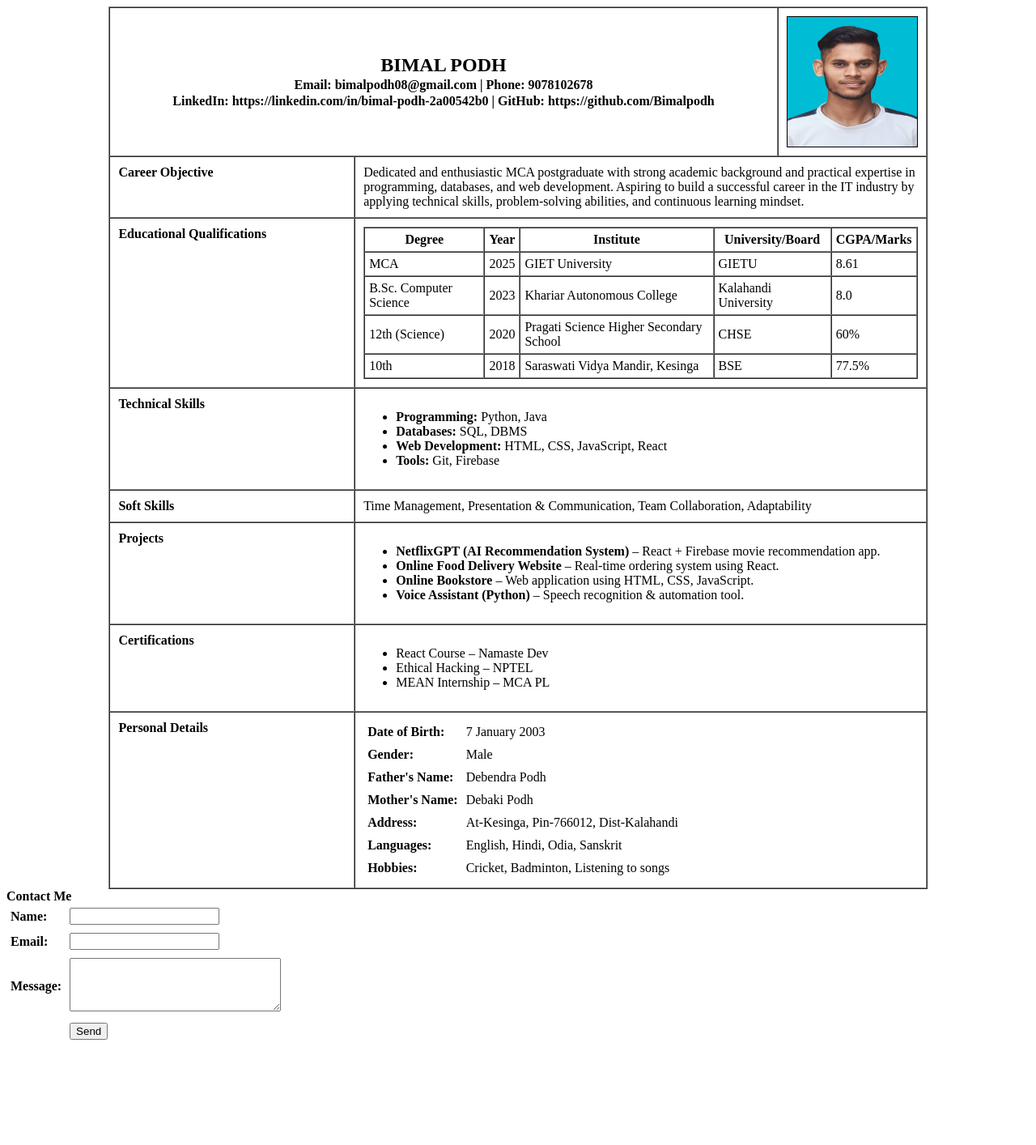
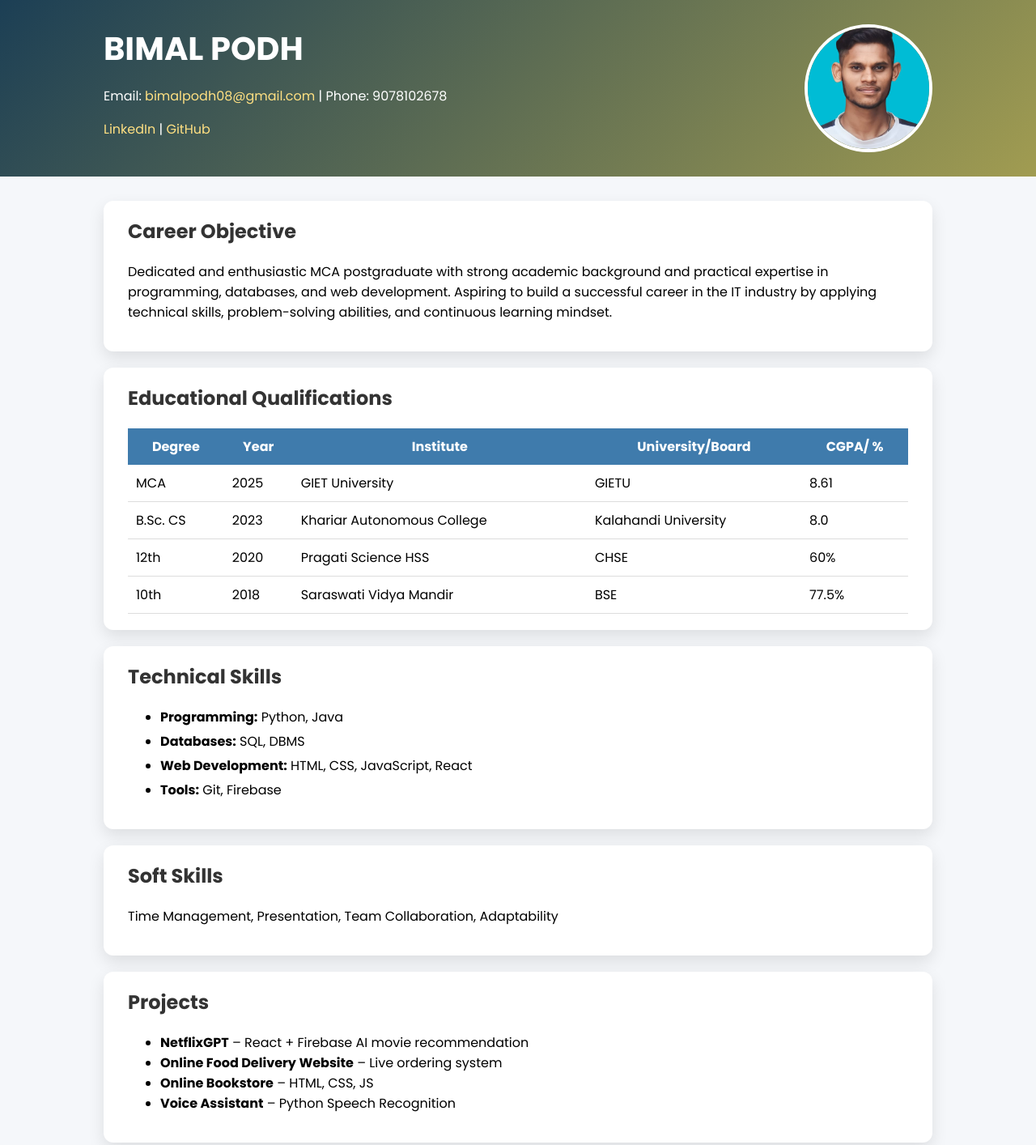
Before and after one commit to Bimalpodh/Project-1, a plain HTML site: page portfolio/index.html in a window 1280 px wide. Shown: the top 1414 px of the page at 81% size. Before the commit the page ends 1297 px from the top, so only its background shows below. Drawn offline with Linux system fonts and the light colour scheme.

Commit message:
creating css file and adding styling on previouse  html portfolio and modifying the structure of portfolio also.

```diff
--- a/portfolio/index.html
+++ b/portfolio/index.html
@@ -1,198 +1,124 @@
 <!DOCTYPE html>
-<html>
+<html lang="en">
 <head>
-  <meta charset="utf-8" />
-  <title>portfolio- Bimal Podh</title>
+  <meta charset="UTF-8">
+  <title>Portfolio - Bimal Podh</title>
+  <link rel="stylesheet" href="style.css">
+
+  <!-- Google Fonts -->
+  <link href="https://fonts.googleapis.com/css2?family=Poppins:wght@300;400;600;700&display=swap" rel="stylesheet">
+
+  <!-- Icons -->
+  <script src="https://kit.fontawesome.com/a076d05399.js" crossorigin="anonymous"></script>
 </head>
 <body>
 
-  <table width="80%" align="center" border="1" cellpadding="10" cellspacing="0">
+  <!-- HEADER -->
+  <header class="header">
+    <div class="profile-info">
+      <h1>BIMAL PODH</h1>
+      <p>Email: <a href="mailto:bimalpodh08@gmail.com">bimalpodh08@gmail.com</a> | Phone: 9078102678</p>
+      <p>
+        <a href="https://linkedin.com/in/bimal-podh-2a00542b0" target="_blank">LinkedIn</a> |
+        <a href="https://github.com/Bimalpodh" target="_blank">GitHub</a>
+      </p>
+    </div>
+    <img src="./asset/bimal.jpg" class="profile-pic">
+  </header>
 
-    <!-- Header Section -->
-    <tr>
-      <th colspan="2" align="center">
-        <h2 style="margin:0; padding:0;">BIMAL PODH</h2>
-        <p style="margin:2px 0;">Email: bimalpodh08@gmail.com | Phone: 9078102678</p>
-        <p style="margin:2px 0;">
-          LinkedIn: https://linkedin.com/in/bimal-podh-2a00542b0 |
-          GitHub: https://github.com/Bimalpodh
-        </p>
-      </th>
+  <!-- MAIN CONTENT -->
+  <div class="container">
 
-      <th width="10%" align="right">
-        <img src="./asset/bimal.jpg" alt="Profile Image" width="160" height="160"
-          style="display:block; margin-left:auto; border:1px solid black;">
-      </th>
-    </tr>
-
-    <!-- Career Objective -->
-    <tr>
-      <td width="30%" valign="top"><b>Career Objective</b></td>
-      <td colspan="2">
+    <!-- Section -->
+    <section class="card fade-in">
+      <h2>Career Objective</h2>
+      <p>
         Dedicated and enthusiastic MCA postgraduate with strong academic background
         and practical expertise in programming, databases, and web development.
         Aspiring to build a successful career in the IT industry by applying technical skills,
         problem-solving abilities, and continuous learning mindset.
-      </td>
-    </tr>
+      </p>
+    </section>
 
-    <!-- Educational Qualifications -->
-    <tr>
-      <td valign="top"><b>Educational Qualifications</b></td>
-      <td colspan="2">
-        <table width="100%" border="1" cellpadding="5" cellspacing="0">
+    <section class="card fade-in">
+      <h2>Educational Qualifications</h2>
+      <table class="styled-table">
+        <thead>
           <tr>
             <th>Degree</th>
             <th>Year</th>
             <th>Institute</th>
             <th>University/Board</th>
-            <th>CGPA/Marks</th>
+            <th>CGPA/ %</th>
           </tr>
-          <tr>
-            <td>MCA</td>
-            <td>2025</td>
-            <td>GIET University</td>
-            <td>GIETU</td>
-            <td>8.61</td>
-          </tr>
-          <tr>
-            <td>B.Sc. Computer Science</td>
-            <td>2023</td>
-            <td>Khariar Autonomous College</td>
-            <td>Kalahandi University</td>
-            <td>8.0</td>
-          </tr>
-          <tr>
-            <td>12th (Science)</td>
-            <td>2020</td>
-            <td>Pragati Science Higher Secondary School</td>
-            <td>CHSE</td>
-            <td>60%</td>
-          </tr>
-          <tr>
-            <td>10th</td>
-            <td>2018</td>
-            <td>Saraswati Vidya Mandir, Kesinga</td>
-            <td>BSE</td>
-            <td>77.5%</td>
-          </tr>
+        </thead>
+        <tbody>
+          <tr><td>MCA</td><td>2025</td><td>GIET University</td><td>GIETU</td><td>8.61</td></tr>
+          <tr><td>B.Sc. CS</td><td>2023</td><td>Khariar Autonomous College</td><td>Kalahandi University</td><td>8.0</td></tr>
+          <tr><td>12th</td><td>2020</td><td>Pragati Science HSS</td><td>CHSE</td><td>60%</td></tr>
+          <tr><td>10th</td><td>2018</td><td>Saraswati Vidya Mandir</td><td>BSE</td><td>77.5%</td></tr>
+        </tbody>
       </table>
-      </td>
-    </tr>
+    </section>
 
-    <!-- Technical Skills -->
-    <tr>
-      <td valign="top"><b>Technical Skills</b></td>
-      <td colspan="2">
-        <ul>
+    <section class="card fade-in">
+      <h2>Technical Skills</h2>
+      <ul class="skills">
         <li><b>Programming:</b> Python, Java</li>
         <li><b>Databases:</b> SQL, DBMS</li>
         <li><b>Web Development:</b> HTML, CSS, JavaScript, React</li>
         <li><b>Tools:</b> Git, Firebase</li>
       </ul>
-      </td>
-    </tr>
+    </section>
 
-    <!-- Soft Skills -->
-    <tr>
-      <td valign="top"><b>Soft Skills</b></td>
-      <td colspan="2">
-        Time Management, Presentation & Communication, Team Collaboration, Adaptability
-      </td>
-    </tr>
+    <section class="card fade-in">
+      <h2>Soft Skills</h2>
+      <p>Time Management, Presentation, Team Collaboration, Adaptability</p>
+    </section>
 
-    <!-- Projects -->
-    <tr>
-      <td valign="top"><b>Projects</b></td>
-      <td colspan="2">
+    <section class="card fade-in">
+      <h2>Projects</h2>
       <ul>
-          <li><b>NetflixGPT (AI Recommendation System)</b> – React + Firebase movie recommendation app.</li>
-          <li><b>Online Food Delivery Website</b> – Real-time ordering system using React.</li>
-          <li><b>Online Bookstore</b> – Web application using HTML, CSS, JavaScript.</li>
-          <li><b>Voice Assistant (Python)</b> – Speech recognition & automation tool.</li>
+        <li><b>NetflixGPT</b> – React + Firebase AI movie recommendation</li>
+        <li><b>Online Food Delivery Website</b> – Live ordering system</li>
+        <li><b>Online Bookstore</b> – HTML, CSS, JS</li>
+        <li><b>Voice Assistant</b> – Python Speech Recognition</li>
       </ul>
-      </td>
-    </tr>
+    </section>
 
-    <!-- Certifications -->
-    <tr>
-      <td valign="top"><b>Certifications</b></td>
-      <td colspan="2">
+    <section class="card fade-in">
+      <h2>Certifications</h2>
       <ul>
         <li>React Course – Namaste Dev</li>
         <li>Ethical Hacking – NPTEL</li>
         <li>MEAN Internship – MCA PL</li>
       </ul>
-      </td>
-    </tr>
+    </section>
 
-    <!-- Personal Details -->
-    <tr>
-      <td valign="top"><b>Personal Details</b></td>
-      <td colspan="2">
-        <table cellpadding="5" cellspacing="0">
-          <tr>
-            <td><b>Date of Birth:</b></td>
-            <td>7 January 2003</td>
-          </tr>
-          <tr>
-            <td><b>Gender:</b></td>
-            <td>Male</td>
-          </tr>
-          <tr>
-            <td><b>Father's Name:</b></td>
-            <td>Debendra Podh</td>
-          </tr>
-          <tr>
-            <td><b>Mother's Name:</b></td>
-            <td>Debaki Podh</td>
-          </tr>
-          <tr>
-            <td><b>Address:</b></td>
-            <td>At-Kesinga, Pin-766012, Dist-Kalahandi</td>
-          </tr>
-          <tr>
-            <td><b>Languages:</b></td>
-            <td>English, Hindi, Odia, Sanskrit</td>
-          </tr>
-          <tr>
-            <td><b>Hobbies:</b></td>
-            <td>Cricket, Badminton, Listening to songs</td>
-          </tr>
+    <section class="card fade-in">
+      <h2>Personal Details</h2>
+      <table class="personal-table">
+        <tr><td><b>DOB:</b></td><td>7 Jan 2003</td></tr>
+        <tr><td><b>Gender:</b></td><td>Male</td></tr>
+        <tr><td><b>Father's Name:</b></td><td>Debendra Podh</td></tr>
+        <tr><td><b>Mother's Name:</b></td><td>Debaki Podh</td></tr>
+        <tr><td><b>Address:</b></td><td>Kesinga, Kalahandi</td></tr>
+        <tr><td><b>Languages:</b></td><td>English, Hindi, Odia, Sanskrit</td></tr>
+        <tr><td><b>Hobbies:</b></td><td>Cricket, Badminton, Music</td></tr>
       </table>
-      </td>
-    </tr>
+    </section>
 
-  </table>
+    <section class="card fade-in">
+      <h2>Contact Me</h2>
+      <form class="contact-form">
+        <input type="text" placeholder="Your Name" required>
+        <input type="email" placeholder="Your Email" required>
+        <textarea placeholder="Your Message" rows="5"></textarea>
+        <button>Send Message</button>
+      </form>
+    </section>
 
-    <!-- Contact Form -->
-    <tr>
-      <td valign="top"><b>Contact Me</b></td>
-      <td colspan="2">
-        <form>
-          <table cellpadding="5" cellspacing="0">
-            <tr>
-              <td><b>Name:</b></td>
-              <td><input type="text" name="name" required></td>
-            </tr>
-            <tr>
-              <td><b>Email:</b></td>
-              <td><input type="email" name="email" required></td>
-            </tr>
-            <tr>
-              <td><b>Message:</b></td>
-              <td><textarea name="message" rows="4" cols="30"></textarea></td>
-            </tr>
-            <tr>
-              <td></td>
-              <td><button type="submit">Send</button></td>
-            </tr>
-          </table>
-        </form>
-      </td>
-    </tr>
-
-  </table>
+  </div>
 
 </body>
 </html>
--- /dev/null
+++ b/portfolio/style.css
@@ -0,0 +1,123 @@
+/* Global Styling */
+body {
+  margin: 0;
+  font-family: 'Poppins', sans-serif;
+  background: #f5f7fa;
+}
+
+/* Header */
+.header {
+  display: flex;
+  justify-content: space-between;
+  align-items: center;
+  padding: 30px 10%;
+  background: linear-gradient(135deg, #1c3f55, #a19c51);
+  color: white;
+  animation: slide-down 1s ease;
+}
+
+.profile-info h1 {
+  margin: 0;
+  font-size: 40px;
+  font-weight: 700;
+}
+
+.profile-info a {
+  color: #ffe082;
+  text-decoration: none;
+}
+
+.profile-pic {
+  width: 150px;
+  height: 150px;
+  border-radius: 50%;
+  border: 4px solid white;
+  object-fit: cover;
+  animation: fade-in 1.4s ease;
+}
+
+/* Container */
+.container {
+  width: 80%;
+  margin: auto;
+  margin-top: 30px;
+}
+
+/* Card Design */
+.card {
+  background: white;
+  padding: 20px 30px;
+  margin: 20px 0;
+  border-radius: 12px;
+  box-shadow: 0 8px 20px rgba(0,0,0,0.1);
+  animation: fade-in 1s ease;
+}
+
+.card h2 {
+  margin-top: 0;
+  color: #333;
+}
+
+/* Styled Table */
+.styled-table {
+  width: 100%;
+  border-collapse: collapse;
+}
+
+.styled-table th {
+  background: #3f7bac;
+  color: white;
+  padding: 10px;
+}
+
+.styled-table td {
+  padding: 10px;
+  border-bottom: 1px solid #ddd;
+}
+
+/* Personal Table */
+.personal-table td {
+  padding: 8px;
+}
+
+/* Skills */
+.skills li {
+  margin: 5px 0;
+}
+
+/* Contact Form */
+.contact-form input,
+.contact-form textarea {
+  width: 100%;
+  padding: 12px;
+  margin: 10px 0;
+  border-radius: 8px;
+  border: 1px solid #ccc;
+}
+
+.contact-form button {
+  width: 100%;
+  padding: 12px;
+  background: #4e4376;
+  color: white;
+  font-size: 16px;
+  border: none;
+  border-radius: 8px;
+  cursor: pointer;
+  transition: 0.3s;
+}
+
+.contact-form button:hover {
+  background: #2b5876;
+}
+
+/* Animations */
+@keyframes fade-in {
+  from { opacity: 0; transform: translateY(10px); }
+  to { opacity: 1; transform: translateY(0); }
+}
+
+@keyframes slide-down {
+  from { transform: translateY(-50px); opacity: 0; }
+  to { transform: translateY(0); opacity: 1; }
+}
```
Lines whose indentation alone changed are shown as unchanged.
